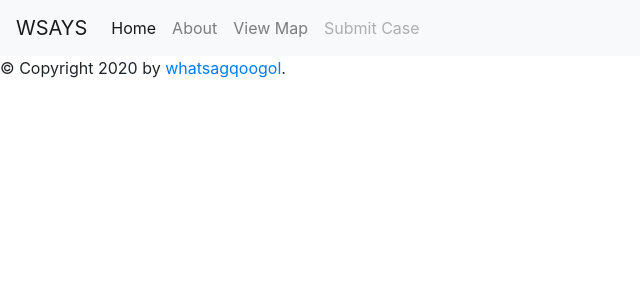
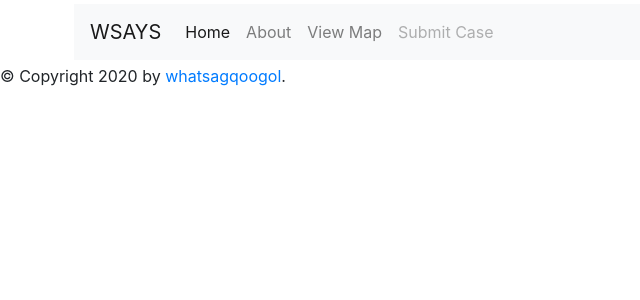
Before and after one commit to whatsagqoogol/WSAYS, a Flask app: template templates/base.html in a window 1280 px wide. Shown: the top 300 px of the page, without its empty margins (0-640 px from the left). Run offline with Flask 2, Linux system fonts and the light colour scheme; the template is opened without the code that fills it, so the values that code supplies are empty; some libraries are stand-ins or nearby versions.

Commit message:
Update base.html

```diff
--- a/templates/base.html
+++ b/templates/base.html
@@ -14,8 +14,8 @@
     {% endblock %}
 </head>
 <body>
-    <div id="content">
-        {% block content %}
+    <div class='container p-1'>
+        <div id="content">
             <nav class="navbar navbar-expand-lg navbar-light bg-light">
               <a class="navbar-brand" href="#">WSAYS</a>
               <button class="navbar-toggler" type="button" data-toggle="collapse" data-target="#navbarNav" aria-controls="navbarNav" aria-expanded="false" aria-label="Toggle navigation">
@@ -38,7 +38,9 @@
                 </ul>
               </div>
             </nav>
-        {% endblock %}
+            {% block content %}
+            {% endblock %}
+        </div>
     </div>
     <div id="footer">
         {% block footer %}
```
